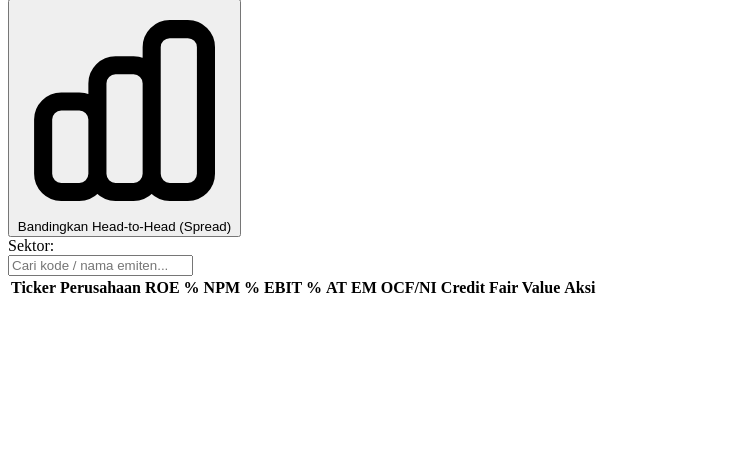
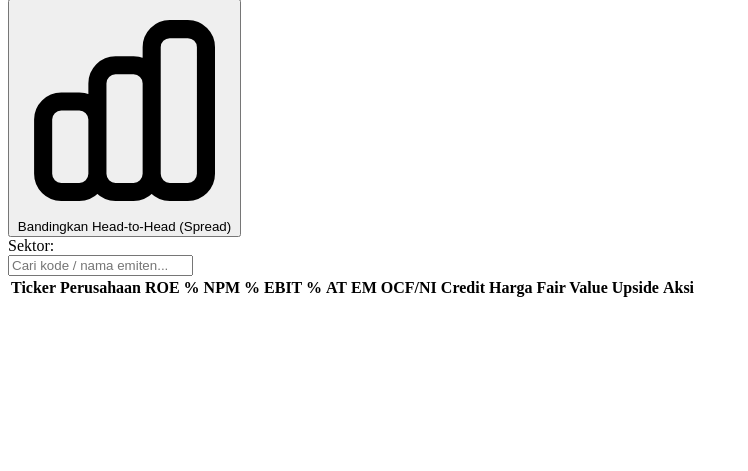
Before and after one commit to hasbiridwan57-creator/idx-quant-terminal, a FastAPI app: template app/templates/_tab4_screener.html in a window 1280 px wide. Shown: the part 84-555 px from the top of the page, without its empty margins (0-748 px from the left). Run offline with FastAPI, Linux system fonts and the light colour scheme; the template is opened without the code that fills it, so the values that code supplies are empty.

Commit message:
feat: kolom Harga & Upside di tabel screener (nilai wajar tanpa pembanding harga tidak bisa ditafsirkan)

```diff
--- a/app/templates/_tab4_screener.html
+++ b/app/templates/_tab4_screener.html
@@ -53,7 +53,9 @@
             <th class="py-3 px-2 text-right cursor-pointer hover:text-white" @click="sortBy('equity_multiplier')">EM</th>
             <th class="py-3 px-2 text-right cursor-pointer hover:text-white" @click="sortBy('ocf_to_ni')">OCF/NI</th>
             <th class="py-3 px-2 text-center cursor-pointer hover:text-white" @click="sortBy('credit_score')">Credit</th>
+            <th class="py-3 px-3 text-right cursor-pointer hover:text-white" @click="sortBy('price')">Harga</th>
             <th class="py-3 px-3 text-right cursor-pointer hover:text-white" @click="sortBy('fair_value')">Fair Value</th>
+            <th class="py-3 px-3 text-right cursor-pointer hover:text-white" @click="sortBy('upside_pct')">Upside</th>
             <th class="py-3 px-3 text-center">Aksi</th>
           </tr>
         </thead>
@@ -78,8 +80,14 @@
                 <span class="px-2 py-0.5 rounded-full text-xs font-semibold bg-slate-800 border border-white/[0.06] text-slate-200"
                       x-text="r.credit_grade + ' (' + r.credit_score + ')'"></span>
               </td>
+              <td class="py-3 px-3 text-right font-mono text-slate-300 tabular-nums"
+                  x-text="r.price ? 'Rp ' + r.price.toLocaleString() : '—'"></td>
               <td class="py-3 px-3 text-right font-semibold font-mono text-emerald-400 tabular-nums"
                   x-text="r.fair_value ? 'Rp ' + r.fair_value.toLocaleString() : '—'"></td>
+              {# Upside tanpa harga pasar tidak bermakna; tampilkan — bila kosong. #}
+              <td class="py-3 px-3 text-right font-mono tabular-nums"
+                  :class="r.upside_pct === null || r.upside_pct === undefined ? 'text-slate-500' : (r.upside_pct >= 0 ? 'text-emerald-400' : 'text-rose-400')"
+                  x-text="r.upside_pct === null || r.upside_pct === undefined ? '—' : (r.upside_pct >= 0 ? '+' : '') + r.upside_pct.toFixed(1) + '%'"></td>
               <td class="py-3 px-3 text-center">
                 <a :href="'/?ticker=' + r.ticker"
                    class="px-2.5 py-1 rounded-lg bg-slate-800 hover:bg-slate-700 text-xs text-sky-400 border border-white/[0.06] transition-colors">
```
